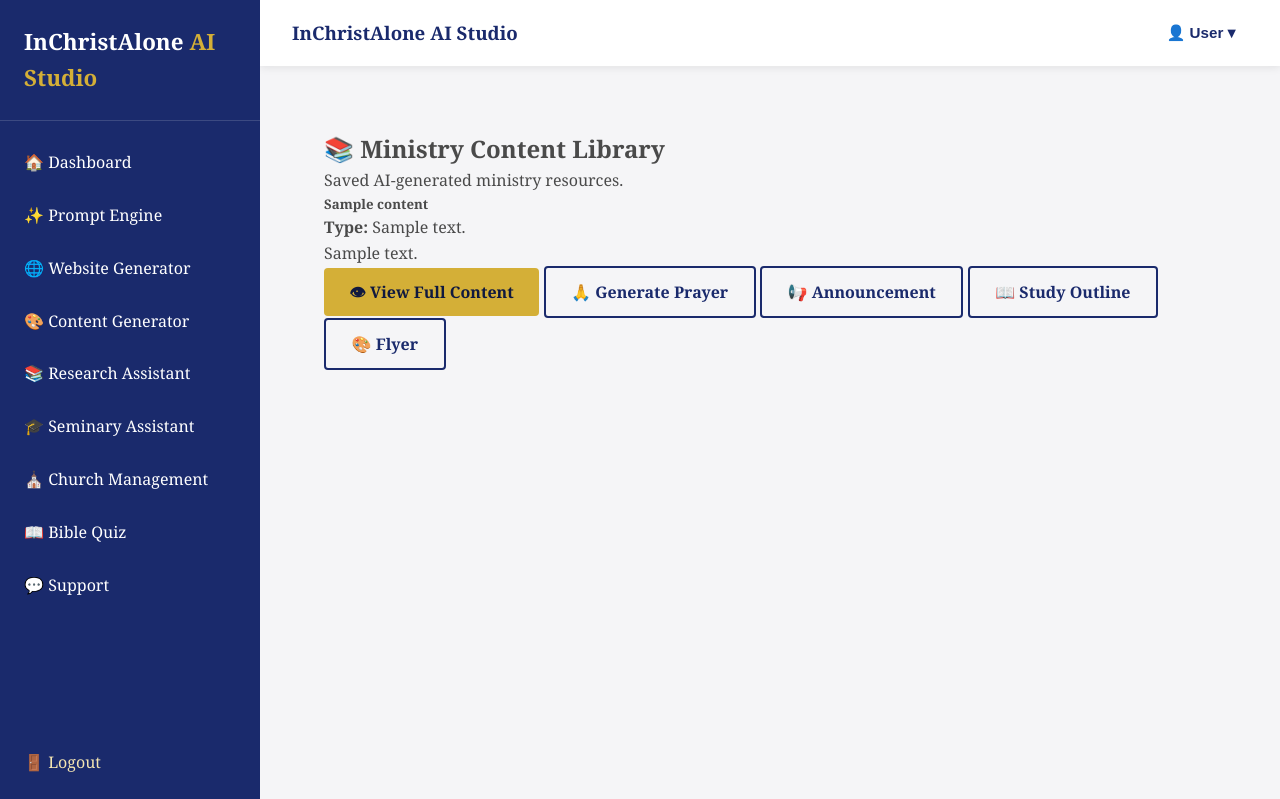
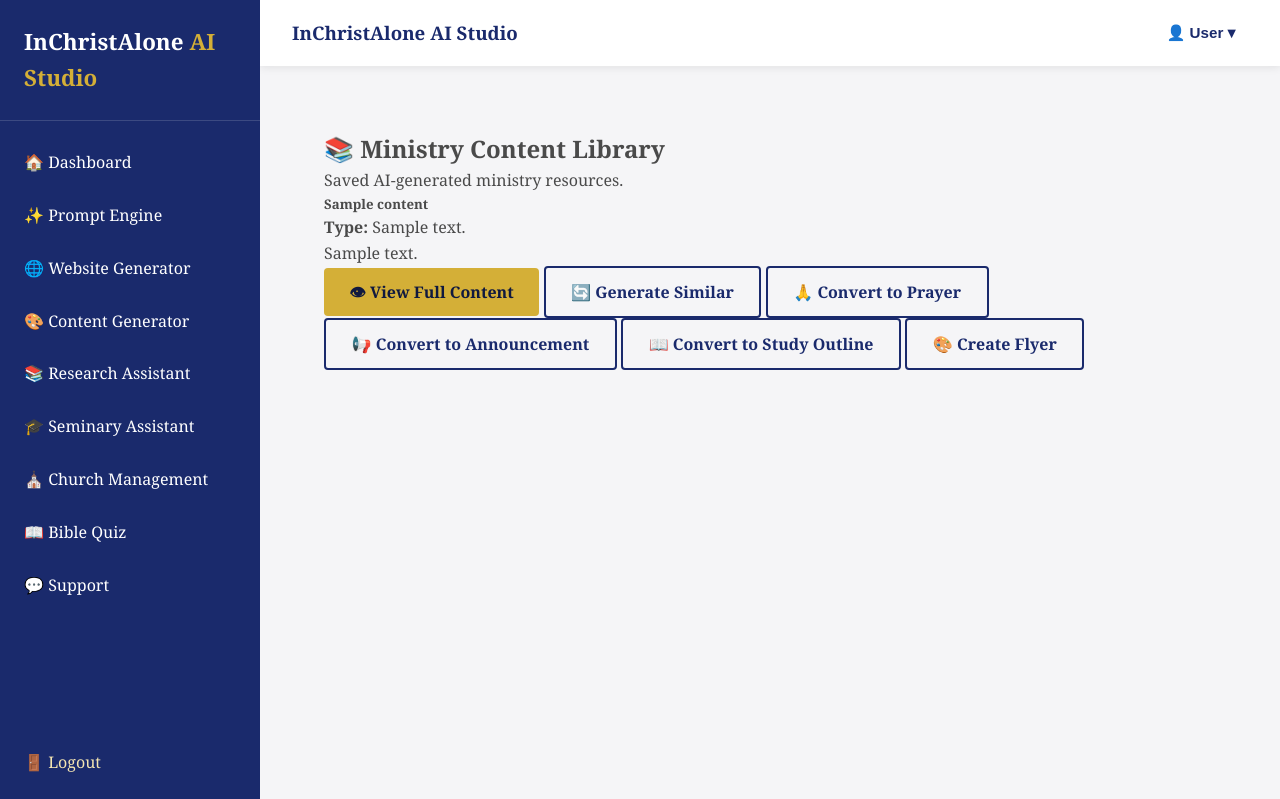
Before and after one commit to taiwolade-dot/InChristAlone-AI-Studio, a Flask app: page /ministry/content-library in a window 1280 px wide. Shown: the top 799 px of the page. Run offline with Flask 3, Linux system fonts and the light colour scheme; a user stored in the database is signed in; tables that the repository leaves empty hold one stand-in row (values such as "Sample post").

Commit message:
v3.5.5 ministry content transformation actions

```diff
--- a/templates/ministry/content_library.html
+++ b/templates/ministry/content_library.html
@@ -38,26 +38,33 @@
                         👁 View Full Content
                     </a>
 
+                    <a class="btn-secondary"
+                       href="{{ url_for('ai_assistant.content_similar', content_id=item.id) }}">
+                        🔄 Generate Similar
+                    </a>
+
                     {% if item.occasion_id %}
+
                     <a class="btn-secondary"
                        href="{{ url_for('ai_assistant.occasion_prayer', occasion_id=item.occasion_id) }}">
-                        🙏 Generate Prayer
+                        🙏 Convert to Prayer
                     </a>
 
                     <a class="btn-secondary"
                        href="{{ url_for('ai_assistant.occasion_announcement', occasion_id=item.occasion_id) }}">
-                        📢 Announcement
+                        📢 Convert to Announcement
                     </a>
 
                     <a class="btn-secondary"
                        href="{{ url_for('ai_assistant.occasion_outline', occasion_id=item.occasion_id) }}">
-                        📖 Study Outline
+                        📖 Convert to Study Outline
                     </a>
 
                     <a class="btn-secondary"
                        href="{{ url_for('ai_assistant.occasion_flyer', occasion_id=item.occasion_id) }}">
-                        🎨 Flyer
+                        🎨 Create Flyer
                     </a>
+
                     {% endif %}
 
                 </div>
```
Also changed, not shown: modules/ai_assistant/routes.py (+35 -0 lines).
